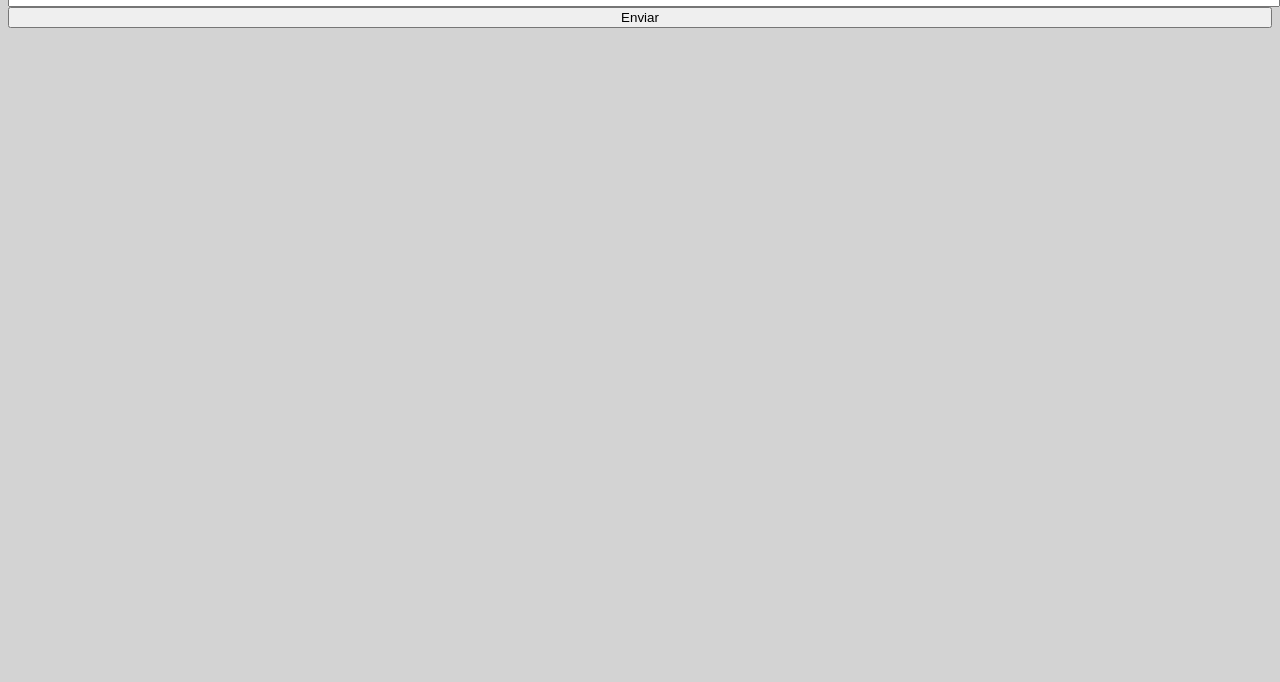
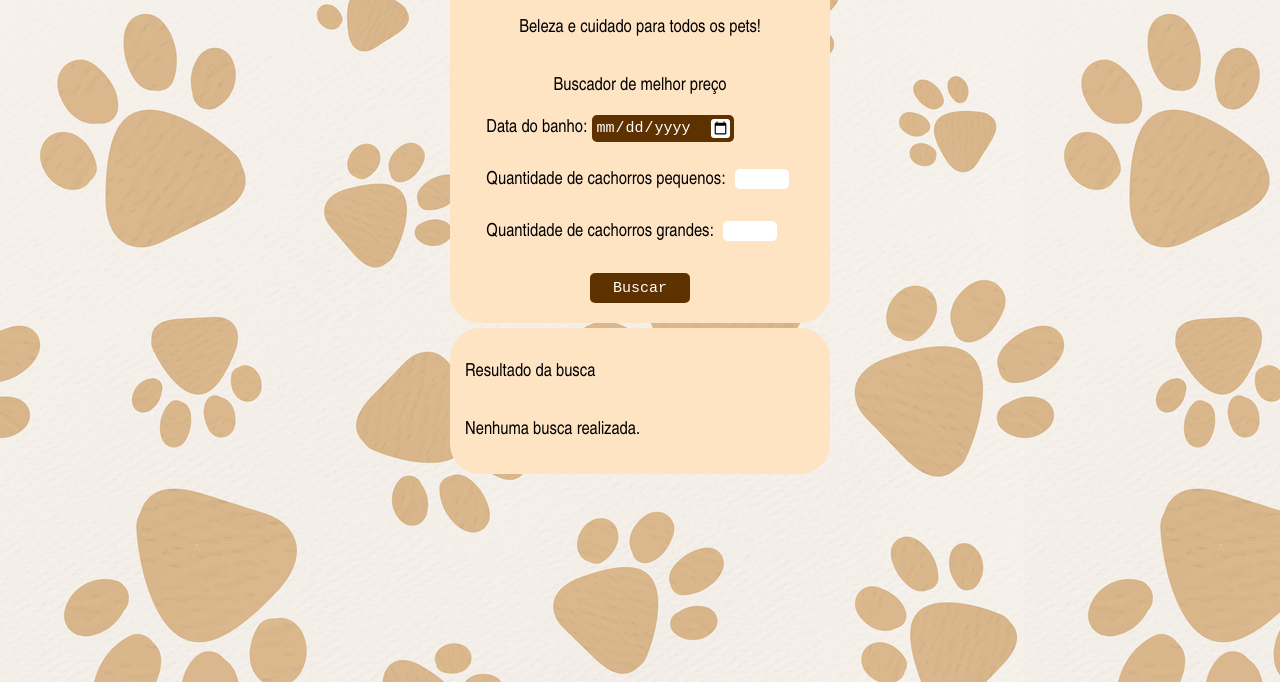
Before and after one commit to PHGermano/auwoofpet-app, a website: page index.html in a window 1280 px wide. Shown: the part 118-800 px from the top of the page. Drawn offline with Linux system fonts and the light colour scheme.

Commit message:
Implementação de estilo
Desenvolvimento da folha de estilo, alterações pertinentes a estilização no HTML e adição da imagem de background

```diff
--- a/index.html
+++ b/index.html
@@ -6,16 +6,29 @@
     <link rel="stylesheet" href="style.css" />
 </head>
 <body>
-    <form id="form">
-        <label for="date">Data:</label>
-        <input type="date" name="date" id="date">
-        <label for="smallDog">Quantidade de cachorros pequenos:</label>
-        <input type="number" name="smallDog" id="smallDog">
-        <label for="bigDog">Quantidade de cachorros grandes:</label>
-        <input type="number" name="bigDog" id="bigDog">
-        <input type="submit" value="Enviar">
-    </form>
-    <p id="result"></p>
+    <div id="show-container">
+        <div id="form-container">
+            <h1>AuWoof Pet</h1>
+            <hr class="solid">
+            <p>Beleza e cuidado para todos os pets!</p>
+            <p>Buscador de melhor preço</p>
+        <form id="form">
+            <label for="date">Data do banho: </label>
+            <input type="date" name="date" id="date"><br><br>
+            <label for="smallDog">Quantidade de cachorros pequenos: </label>
+            <input type="number" name="smallDog" id="smallDog"><br><br>
+            <label for="bigDog">Quantidade de cachorros grandes: </label>
+            <input type="number" name="bigDog" id="bigDog"><br><br>
+            <div id="submit-container">
+                <input type="submit" value="Buscar">
+            </div>
+        </form>
+        </div>
+        <div id="result-container">
+            <p>Resultado da busca</p>
+            <p id="result">Nenhuma busca realizada.</p>
+        </div>
+    </div>
     <script>
         document.getElementById("form").addEventListener("submit", function(event){
             event.preventDefault();
@@ -24,7 +37,7 @@
             let smallDog = document.getElementById("smallDog").value;
             let bigDog = document.getElementById("bigDog").value;
             fetch("/bestprice?smallDog=" + smallDog + "&bigDog=" + bigDog + "&date=" + date).then(result => result.json()).then(data => {
-                document.getElementById("result").innerHTML = "Petshop: " + data.namePetShop + " Valor: R$" + data.totalPrice + " Distância: " + data.distanceShop + " km";
+                document.getElementById("result").innerHTML = "Petshop: " + data.namePetShop + "<br>Valor: R$" + data.totalPrice + "<br>Distância: " + data.distanceShop + " km";
             });
         });
     </script>
--- a/style.css
+++ b/style.css
@@ -1,7 +1,94 @@
-html{
-    background-color: lightgrey;
+html {
+  background-image: url(Paw_Pattern.jpg);
+  background-repeat: repeat;
+  font-family: Arial Narrow, sans-serif;
+}
+
+h1 {
+  font-style: italic;
+  margin-bottom: 2px;
+}
+
+p {
+  font-family: Arial Narrow, sans-serif;
+}
+
+#show-container {
+  display: flex;
+  flex-direction: column;
+  padding: 10px;
+  font-size: 18px;
+}
+
+#form-container {
+  background-color: bisque;
+  width: 350px;
+  display: flex;
+  flex-direction: column;
+  border-radius: 30px;
+  align-items: center;
+  padding: 15px;
+  margin: 0 auto;
+}
+
+#submit-container {
+  text-align: center;
+}
+
+#result-container {
+  background-color: bisque;
+  width: 350px;
+  display: flex;
+  flex-direction: column;
+  border-radius: 30px;
+  padding: 15px;
+  margin: 0 auto;
+  margin-top: 5px;
 }
 
 input {
-    width: 100%;
-  }
+  border-radius: 5px;
+  border: none;
+}
+
+input[type="number"] {
+  width: 50px;
+  height: 18px;
+  margin: 5px;
+}
+
+input[type="submit"] {
+  width: 100px;
+  height: 30px;
+  margin: 5px;
+  font-family: "Roboto Mono", monospace;
+  font-size: 15px;
+  background-color: #5e3200;
+  color: white;
+  border: none;
+  border-radius: 5px;
+  text-align: center;
+}
+
+input[type="date"] {
+  background-color: #5e3200;
+  padding: 4px;
+  font-family: "Roboto Mono", monospace;
+  color: white;
+  font-size: 15px;
+  border: none;
+  outline: none;
+  border-radius: 5px;
+}
+::-webkit-calendar-picker-indicator {
+  background-color: white;
+  padding: 2px;
+  cursor: pointer;
+  border-radius: 3px;
+}
+
+hr.solid {
+  border-top: 3px solid #5e3200;
+  width: 320px;
+  margin-bottom: 2px;
+}
```
Also changed, not shown: Paw_Pattern.jpg (added).
